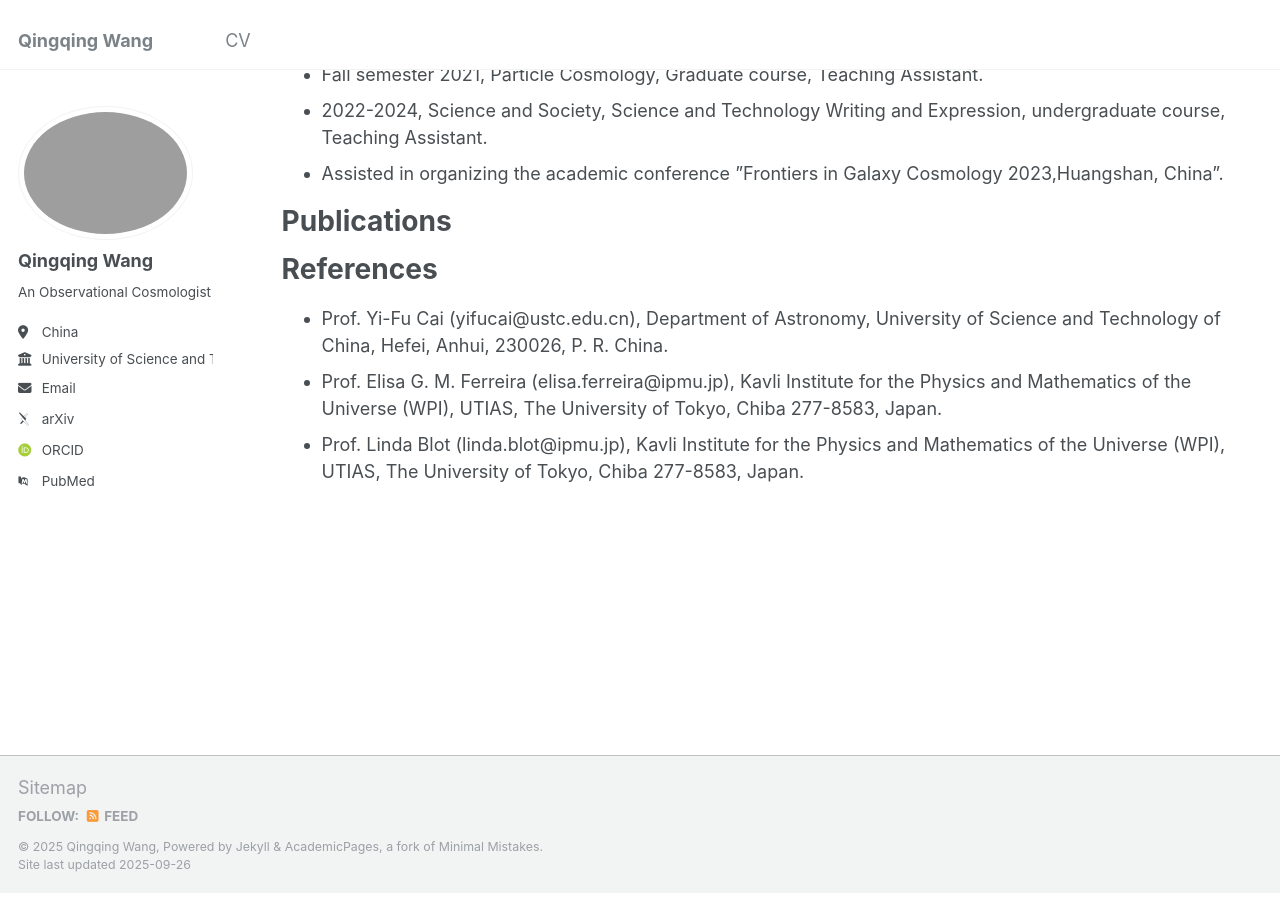
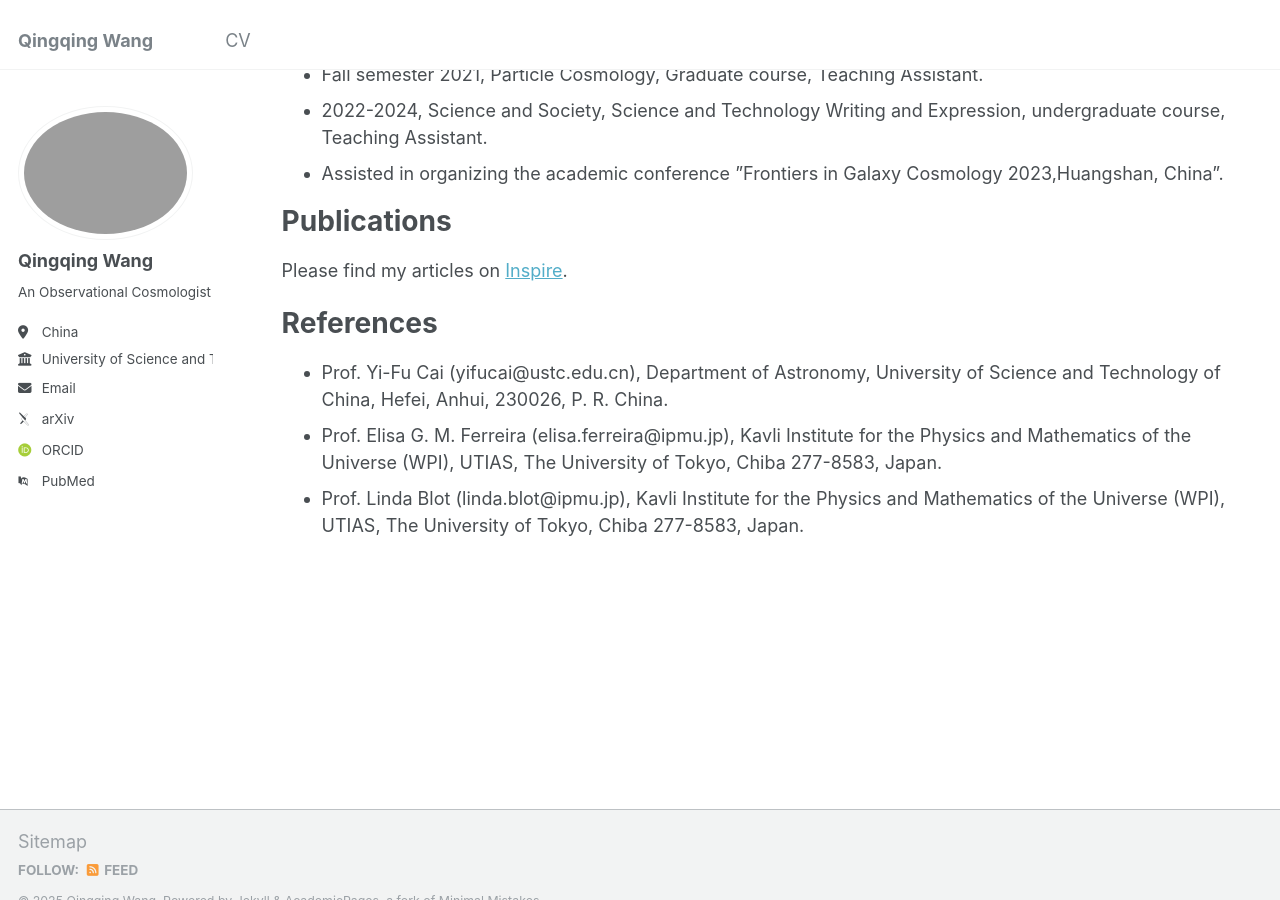
Before and after one commit to Wangqingqingq/Wangqingqingq.github.io, a Jekyll site: the page built from _pages/cv.md, in a window 1280 px wide and 900 px high, scrolled down 1561 px. Built offline with Jekyll 4.4.1, drawn with Linux system fonts in a browser that asks for light colours; some web fonts are replaced.

Commit message:
Update cv.md

```diff
--- a/_pages/cv.md
+++ b/_pages/cv.md
@@ -67,6 +67,7 @@ Publications
 {% if site.author.googlescholar %}
   <div class="wordwrap">Please find my articles on my <a href="{{site.author.googlescholar}}">Google Scholar</a> or <a href="https://inspirehep.net/authors/2789730?ui-citation-summary=true">Inspire</a> profile.</div>
 {% endif %}
+Please find my articles on <a href="https://inspirehep.net/authors/2789730?ui-citation-summary=true">Inspire</a>.
 
 References
 ======
```
